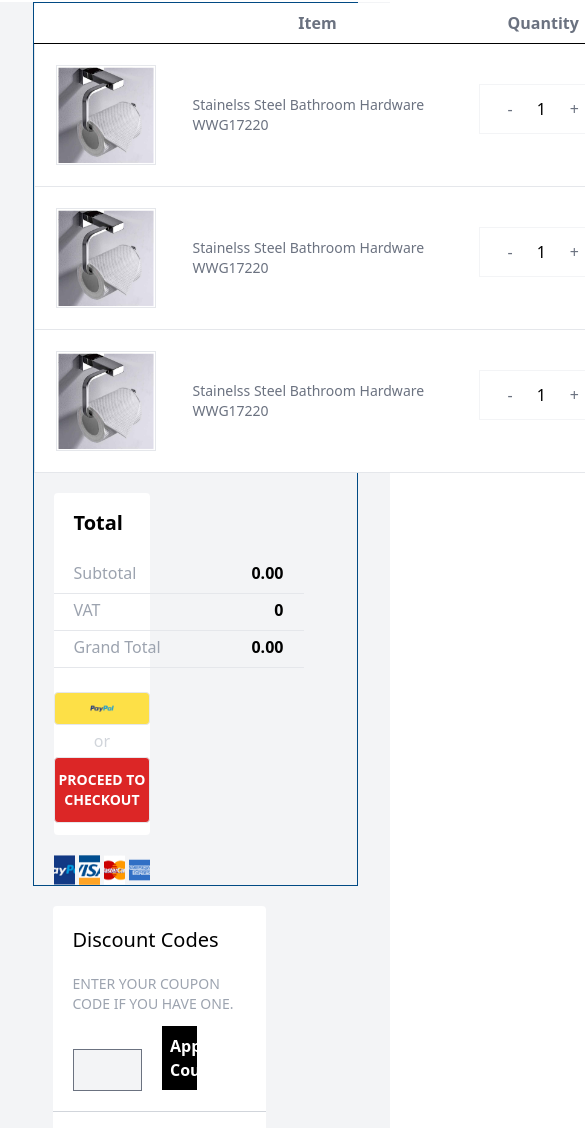
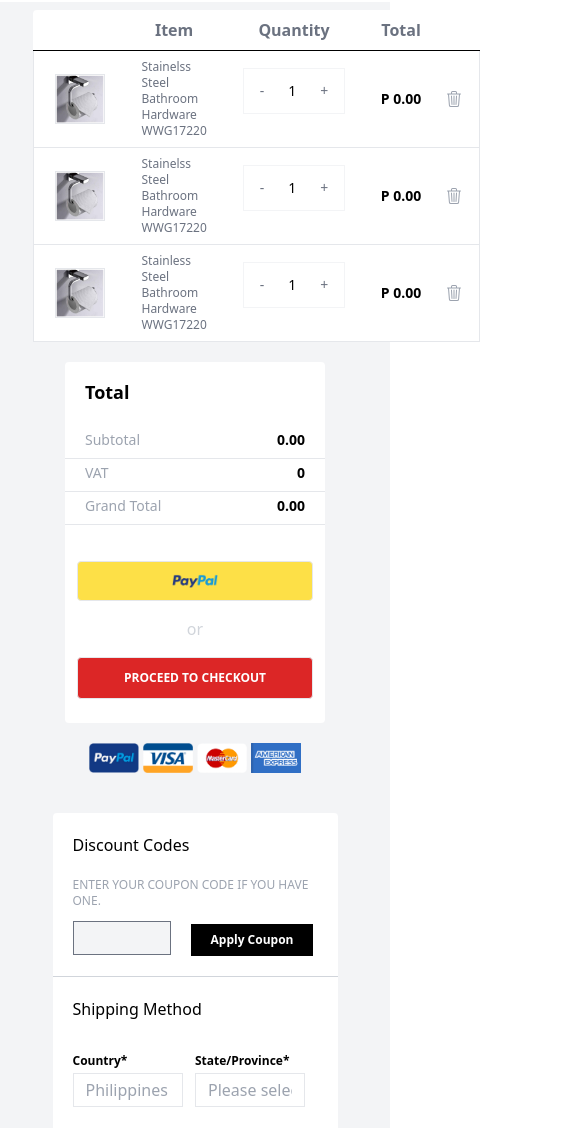
Before and after one commit to FredMadrona/Gatsby_EcommerceWebsite, a Gatsby site: page /Cart in a window 390 px wide. Shown: the part 272-1400 px from the top of the page, 585 px wide, since content can reach past the window. Built offline with nearby package versions, Linux system fonts and the light colour scheme; Gatsby itself is replaced by a stand-in of ours.

Commit message:
edited CheckoutPage

```diff
--- a/src/components/Cart/CartContent.js
+++ b/src/components/Cart/CartContent.js
@@ -23,19 +23,19 @@ const CartContent = () => {
     <div>
       <div className="grid grid-cols-12 bg-gray-100">
         <div className="cols-span-1"></div>
-        <div className="col-span-10 flex flex-col lg:flex-row lg:p-5 gap-5 border border-primary">
-          <div className=" lg:w-[90%] w-full">
+        <div className="col-span-10 flex flex-col lg:flex-row lg:p-5 gap-5   mt-2 ">
+          <div className="w-auto lg:w-[90%]">
             <table className="w-full bg-white rounded">
               <thead>
-                <tr className="py-[100px] border-b border-black">
+                <tr className="lg:py-[100px] py-[50px] border-b border-black">
                   <th className="w-1/6" ></th>
-                  <th className="py-2 px-4 w-1/3 text-gray-500 font-semibold" >
+                  <th className="py-2 px-4 w-1/3 text-gray-500 font-semibold cursor-pointer hover:text-gray-800" >
                     Item
                   </th>
-                  <th className="py-2 px-4 w-1/3 text-gray-500 font-semibold">
+                  <th className="py-2 px-4 w-1/3 text-gray-500 font-semibold cursor-pointer hover:text-gray-800">
                     Quantity
                   </th>
-                  <th className="py-2 px-4 w-1/6 text-gray-500 font-semibold">
+                  <th className="py-2 px-4 w-1/6 text-gray-500 font-semibold cursor-pointer hover:text-gray-800">
                     Total
                   </th>
                   <th className="w-1/6"></th>
@@ -46,114 +46,114 @@ const CartContent = () => {
                   <td>
                     <StaticImage
                       src="../ProductImages/Hardware04.jpg"
-                      className="h-[100px] w-[100px] m-5 p-5 border cursor-pointer"
+                      className=" md:h-[100px] md:w-[100px] h-[50px] w-[50px] m-5 p-5 border cursor-pointer"
                     ></StaticImage>
                   </td>
-                  <td className="py-2 px-4 w-1/3">
-                    <p className="text-sm text-start w-[250px] text-gray-500">
+                  <td className="py-2 px-4 md:w-1/3 w-auto">
+                    <p className="md:text-sm text-xs text-start w-full text-gray-500">
                       Stainelss Steel Bathroom Hardware WWG17220
                     </p>
                   </td>
-                  <td className="py-3 px-5  mt-[40px] mx-5 flex flex-row justify-evenly   border border-gray-100">
-                    <button className="text-gray-500 px-2 text-md text-center" onClick={decreaseQuantity}>
+                   <td className="py-3 lg:px-5 px-2 mx-5 flex flex-row justify-evenly align-center md:mt-[20%] mt-[12%] border border-gray-100">
+                    <button className="text-gray-500 px-2 lg:text-md text-sm text-center" onClick={decreaseQuantity}>
                       -
                     </button>
-                    <span className="mx-2 px-2 text-center"> {quantity} </span>
-                    <button className=" text-gray-500 px-2 text-md text-center" onClick={increaseQuantity}>
+                    <span className="mx-2 px-2 text-center lg:text-md text-sm"> {quantity} </span>
+                    <button className=" text-gray-500 px-2 lg:text-md text-sm text-center" onClick={increaseQuantity}>
                       +
                     </button>
                   </td>
                   <td className="w-1/6">
-                    <p className="text-md font-semibold text-center">P 0.00</p>
+                  <p className="text-sm md:text-md lg:text-lg font-semibold text-center">P 0.00</p>
                   </td>
                   <td className="w-1/6 m-5">
-                    <BsTrash3 className="text-gray-400 cursor-pointer m-5" />
+                    <BsTrash3 className="text-gray-400 cursor-pointer lg:m-5 m-2 mr-4" />
                   </td>
                 </tr>
                 <tr className="py-[100px] border border-b">
                   <td>
                     <StaticImage
                       src="../ProductImages/Hardware04.jpg"
-                      className="h-[100px] w-[100px] m-5 p-5 border cursor-pointer"
+                      className="md:h-[100px] md:w-[100px] h-[50px] w-[50px]  m-5 p-5 border cursor-pointer"
                     ></StaticImage>
                   </td>
-                  <td className="py-2 px-4 w-1/3">
-                    <p className="text-sm text-start w-[250px] text-gray-500">
+                  <td className="py-2 px-4 md:w-1/3 w-auto">
+                    <p className="md:text-sm text-xs text-start w-full text-gray-500">
                       Stainelss Steel Bathroom Hardware WWG17220
                     </p>
                   </td>
-                  <td className="py-3 px-5  mt-[40px] mx-5 flex flex-row justify-evenly   border border-gray-100">
-                    <button className="text-gray-500 px-2 text-md text-center">
+                  <td className="py-3 lg:px-5 px-2 mx-5 flex flex-row justify-evenly align-center md:mt-[20%] mt-[12%] border border-gray-100">
+                    <button className="text-gray-500 px-2 lg:text-md text-sm text-center">
                       -
                     </button>
-                    <span className="mx-2 px-2 text-center"> 1 </span>
-                    <button className=" text-gray-500 px-2 text-md text-center">
+                    <span className="mx-2 px-2 text-center lg:text-md text-sm"> 1 </span>
+                    <button className=" text-gray-500 px-2 lg:text-md text-sm text-center">
                       +
                     </button>
                   </td>
                   <td className="w-1/6">
-                    <p className="text-md font-semibold text-center">P 0.00</p>
+                  <p className="text-sm md:text-md lg:text-lg font-semibold text-center">P 0.00</p>
                   </td>
                   <td className="w-1/6 m-5">
-                    <BsTrash3 className="text-gray-400 cursor-pointer m-5" />
+                  <BsTrash3 className="text-gray-400 cursor-pointer lg:m-5 m-2 mr-4" />
                   </td>
                 </tr>
                 <tr className="py-[100px] border border-b">
                   <td>
                     <StaticImage
                       src="../ProductImages/Hardware04.jpg"
-                      className="h-[100px] w-[100px] m-5 p-5 border cursor-pointer"
+                      className="md:h-[100px] md:w-[100px] h-[50px] w-[50px] m-5 p-5 border cursor-pointer"
                     ></StaticImage>
                   </td>
-                  <td className="py-2 px-4 w-1/3">
-                    <p className="text-sm text-start w-[250px] text-gray-500">
-                      Stainelss Steel Bathroom Hardware WWG17220
+                  <td className="py-2 px-4 md:w-1/3 w-auto">
+                    <p className="md:text-sm text-xs text-start w-full text-gray-500">
+                      Stainless Steel Bathroom Hardware WWG17220
                     </p>
                   </td>
-                  <td className="py-3 px-5  mt-[40px] mx-5 flex flex-row justify-evenly   border border-gray-100">
-                    <button className="text-gray-500 px-2 text-md text-center">
+                  <td className="py-3 lg:px-5 px-2 mx-5 flex flex-row justify-evenly align-center md:mt-[20%] mt-[12%] border border-gray-100">
+                    <button className="text-gray-500 px-2 lg:text-md text-sm text-center">
                       -
                     </button>
-                    <span className="mx-2 px-2 text-center"> 1 </span>
-                    <button className=" text-gray-500 px-2 text-md text-center">
+                    <span className="mx-2 px-2 text-center lg:text-md text-sm"> 1 </span>
+                    <button className=" text-gray-500 px-2 lg:text-md text-sm text-center">
                       +
                     </button>
                   </td>
                   <td className="w-1/6">
-                    <p className="text-md font-semibold text-center">P 0.00</p>
+                  <p className="text-sm md:text-md lg:text-lg font-semibold text-center">P 0.00</p>
                   </td>
                   <td className="w-1/6 m-5">
-                    <BsTrash3 className="text-gray-400 cursor-pointer m-5" />
+                  <BsTrash3 className="text-gray-400 cursor-pointer lg:m-5 m-2 mr-4" />
                   </td>
                 </tr>
               </tbody>
             </table>
           </div>
-          <div className=" h-auto w-[30%] mx-5">
+          <div className=" h-auto lg:w-[30%] md:w-[50%] w-[80%] mx-auto  lg:mx-5">
             <div className="bg-white rounded py-3">
-              <h3 className="font-bold text-xl mt-1 m-5"> Total </h3>
-              <div className="flex justify-between align-center w-[250px] border-b pb-2">
-                <span className="text-gray-400 mx-5 mt-1 text-md hover:text-gray-600 cursor-pointer ">
+              <h3 className="font-bold md:text-xl text-lg mt-1 m-5"> Total </h3>
+              <div className="flex justify-between align-center border-b  pb-2">
+                <span className="text-gray-400 mx-5 mt-1 md:text-md text-sm hover:text-gray-600 cursor-pointer ">
                   {" "}
                   Subtotal{" "}
                 </span>
-                <span className="text-black text-md mx-5 mt-1 font-bold cursor-pointer"> 0.00 </span>
+                <span className="text-black md:text-md text-sm mx-5 mt-1 font-bold cursor-pointer"> 0.00 </span>
               </div>
-              <div className="flex justify-between align-center w-[250px] border-b pb-2">
-                <span className="text-gray-400 mx-5 mt-1 text-md hover:text-gray-600 cursor-pointer "> VAT </span>
-                <span className="text-black text-md mx-5 mt-1 font-bold cursor-pointer"> 0 </span>
+              <div className="flex justify-between align-center border-b pb-2">
+                <span className="text-gray-400 mx-5 mt-1 md:text-md text-sm hover:text-gray-600 cursor-pointer "> VAT </span>
+                <span className="text-black md:text-md text-sm mx-5 mt-1 font-bold cursor-pointer"> 0 </span>
               </div>
-              <div className="flex justify-between align-center w-[250px] border-b pb-2">
-                <span className="text-gray-400 mx-5 mt-1 text-md hover:text-gray-600 cursor-pointer ">
+              <div className="flex justify-between align-center border-b pb-2">
+                <span className="text-gray-400 mx-5 mt-1 md:text-md text-sm hover:text-gray-600 cursor-pointer ">
                   {" "}
                   Grand Total{" "}
                 </span>
-                <span className="text-black text-md mx-5 mt-1 font-bold cursor-pointer"> 0.00 </span>
+                <span className="text-black md:text-md text-sm mx-5 mt-1 font-bold cursor-pointer"> 0.00 </span>
               </div>
-              <div className=" w-full flex justify-center mt-5">
+              <div className=" w-full flex justify-center mt-5 p-3">
                 <button className="bg-yellow-300 hover:bg-yellow-400 h-1/4 hover:shadow-md rounded  mt-1 flex items-center justify-center border w-full">
                   <StaticImage
-                    className="h-1/4  w-1/4 m-3"
+                    className="md:h-[25%] h-[20%] md:w-[25%] w-[20%] m-3"
                     src="./paypalpng.png"
                   />
                 </button>
@@ -161,9 +161,9 @@ const CartContent = () => {
               <div className="w-full my-1">
                 <p className="text-gray-300 text-center"> or </p>
               </div>
-              <div className="w-full flex justify-center mt-1">
-               <Link to="../Checkout" className="w-full"> <button className="w-full bg-red-600 py-3 rounded  border text-white text-sm hover:shadow-md hover:bg-red-700">
-                  <p className="font-semibold hover:underline ">
+              <div className="w-full flex justify-center mt-1 p-3">
+               <Link to="../Checkout" className="w-full"> <button className="w-full bg-red-600 py-3 rounded  border text-white hover:shadow-md hover:bg-red-700">
+                  <p className="font-semibold hover:underline text-xs md:text-md">
                     PROCEED TO CHECKOUT
                   </p>
                 </button></Link>
--- a/src/components/Cart/ShippingDetails.js
+++ b/src/components/Cart/ShippingDetails.js
@@ -3,36 +3,36 @@ import React from "react";
 const ShippingDetails = () => {
   return (
     <div>
-      <div className="w-full grid grid-cols-12 bg-gray-100">
+      <div className="w-full grid grid-cols-12 bg-gray-100 pt-5">
         <div className="col-span-1 "> </div>
-        <div className="col-span-10 w-full  rounded p-5">
-          <div className="bg-white rounded w-[75%]">
+        <div className="col-span-10 w-full lg:justify-start justify-center  flex rounded p-5 ">
+          <div className="bg-white rounded md:w-[70%] w-full">
             <div className="border-b border-gray-300 p-5">
-              <h1 className="text-xl  cursor-pointer hover:font-semibold pb-5">
+              <h1 className="md:text-xl text-md cursor-pointer hover:font-semibold pb-5">
                 {" "}
                 Discount Codes{" "}
               </h1>
-              <p className="text-gray-400 text-sm pb-3">
+              <p className="text-gray-400 md:text-sm text-xs pb-3">
                 {" "}
                 ENTER YOUR COUPON CODE IF YOU HAVE ONE.{" "}
               </p>
               <input
                 type="text"
-                className="text border border-gray-500 bg-gray-100 p-2 w-[40%] mr-5"
+                className="text border border-gray-500 bg-gray-100 p-1 w-[40%] mr-5"
               ></input>
-              <button className="w-[20%] bg-black text-white font-semibold hover:shadow-sm p-2 ">
+              <button className="w-auto bg-black text-white md:text-sm text-xs font-semibold hover:shadow-sm p-2 px-5 ">
                 {" "}
                 Apply Coupon
               </button>
             </div>
             <div className="p-5">
-              <h1 className="text-xl  cursor-pointer hover:font-semibold pb-5">
+              <h1 className="lg:text-xl text-md  cursor-pointer hover:font-semibold pb-5">
                 {" "}
                 Shipping Method
               </h1>
               <div className="flex md:flex-row  flex-column">
                 <div className="my-3   w-full">
-                  <p className="text-black text-sm font-semibold"> Country* </p>
+                  <p className="text-black md:text-sm text-xs font-semibold"> Country* </p>
                   <input
                     type="text"
                     placeholder="Philippines"
@@ -40,7 +40,7 @@ const ShippingDetails = () => {
                   ></input>
                 </div>
                 <div className="my-3  w-full">
-                  <p className="text-black text-sm font-semibold">
+                  <p className="text-black md:text-sm text-xs font-semibold">
                     {" "}
                     State/Province*{" "}
                   </p>
@@ -52,19 +52,19 @@ const ShippingDetails = () => {
                 </div>
               </div>
               <div className="my-3  w-full">
-                <p className="text-black text-sm font-semibold"> Post Code </p>
+                <p className="text-black md:text-sm text-xs font-semibold"> Post Code </p>
                 <input
                   type="text"
                   placeholder=""
                   className="border w-[45%] px-3 py-1 mt-1"
                 ></input>
               </div>
-              <button className="w-[30%]  bg-black text-white font-semibold hover:shadow-sm p-2 my-5">
+              <button className="md:w-[40%] w-[70%] md:text-sm text-xs   bg-black text-white font-semibold hover:shadow-sm p-2 my-5 px-5">
                 Update Shipping Options
               </button>
               <div className="pt-5 flex flex-row gap-[100px]">
                 <div className="flex align-start flex-col">
-                  <p className="text-gray-400  text-sm">Regular Post - FREE</p>
+                  <p className="text-gray-400  md:text-sm text-xs">Regular Post - FREE</p>
                   <div>
                     <input
                       type="radio"
@@ -73,13 +73,13 @@ const ShippingDetails = () => {
                       value="regular"
                       className="mr-2 cursor-pointer"
                     />
-                    <label htmlFor="regularPost" className="font-semibold">
+                    <label htmlFor="regularPost" className="font-semibold md:text-sm text-xs">
                       P0.00
                     </label>
                   </div>
                 </div>
                 <div className="flex align-start flex-col">
-                  <p className="text-gray-400  text-sm">Express Post</p>
+                  <p className="text-gray-400  md:text-sm text-xs">Express Post</p>
                   <div>
                     <input
                       type="radio"
@@ -88,13 +88,13 @@ const ShippingDetails = () => {
                       value="regular"
                       className="mr-2 cursor-pointer"
                     />
-                    <label htmlFor="regularPost" className="font-semibold">
+                    <label htmlFor="regularPost" className="font-semibold md:text-sm text-xs">
                       P0.00
                     </label>
                   </div>
                 </div>
               </div>
-              <button className="w-[30%]  bg-black text-white font-semibold hover:shadow-sm p-2 my-5">
+              <button className=" md:w-[40%] w-[70%]   bg-black text-white font-semibold hover:shadow-sm p-2 px-5 md:text-sm text-xs my-5">
                Select Shipping
               </button>
             </div>
--- a/src/components/NavBar/HorizontalMenu.js
+++ b/src/components/NavBar/HorizontalMenu.js
@@ -20,7 +20,7 @@ const HorizontalMenu = () => {
         {menuItems.map((item, index) => (
           <div
             key={index}
-            className="col-span-1 text-xs text-white text-center py-2 rounded-lg hover:font-bold cursor-pointer "
+            className="col-span-1 text-xs text-white text-center py-2 rounded-lg hover:text-gray-200 cursor-pointer "
           >
             {item}
           </div>
```
